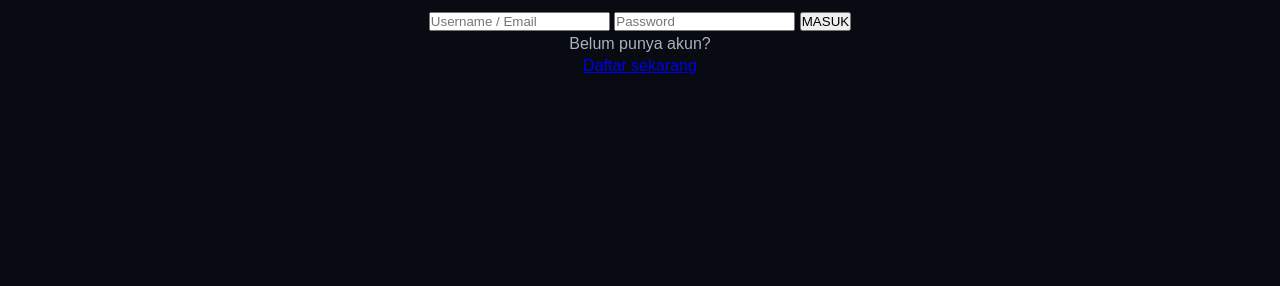
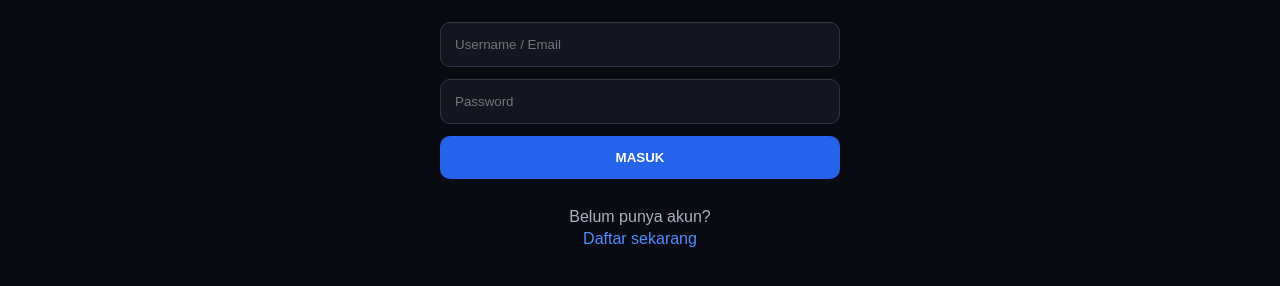
Before and after one commit to gadisliakisaran-del/fajar-ssm-, a plain HTML site: page public/public/login.html in a window 1280 px wide. Shown: the part 256-542 px from the top of the page. Drawn offline with Linux system fonts and the light colour scheme.

Commit message:
Update style.css

```diff
--- a/public/public/style.css
+++ b/public/public/style.css
@@ -66,3 +66,39 @@ main {
   background: #171c27;
   border: 1px solid #303847;
 }
+form {
+  display: flex;
+  flex-direction: column;
+  gap: 12px;
+  margin: 25px auto;
+  max-width: 400px;
+}
+
+input {
+  width: 100%;
+  padding: 14px;
+  border-radius: 10px;
+  border: 1px solid #303847;
+  background: #111621;
+  color: white;
+  outline: none;
+}
+
+input:focus {
+  border-color: #2563eb;
+}
+
+button {
+  padding: 14px;
+  border: none;
+  border-radius: 10px;
+  background: #2563eb;
+  color: white;
+  font-weight: bold;
+  cursor: pointer;
+}
+
+.hero > a {
+  color: #4d8cff;
+  text-decoration: none;
+}
```
